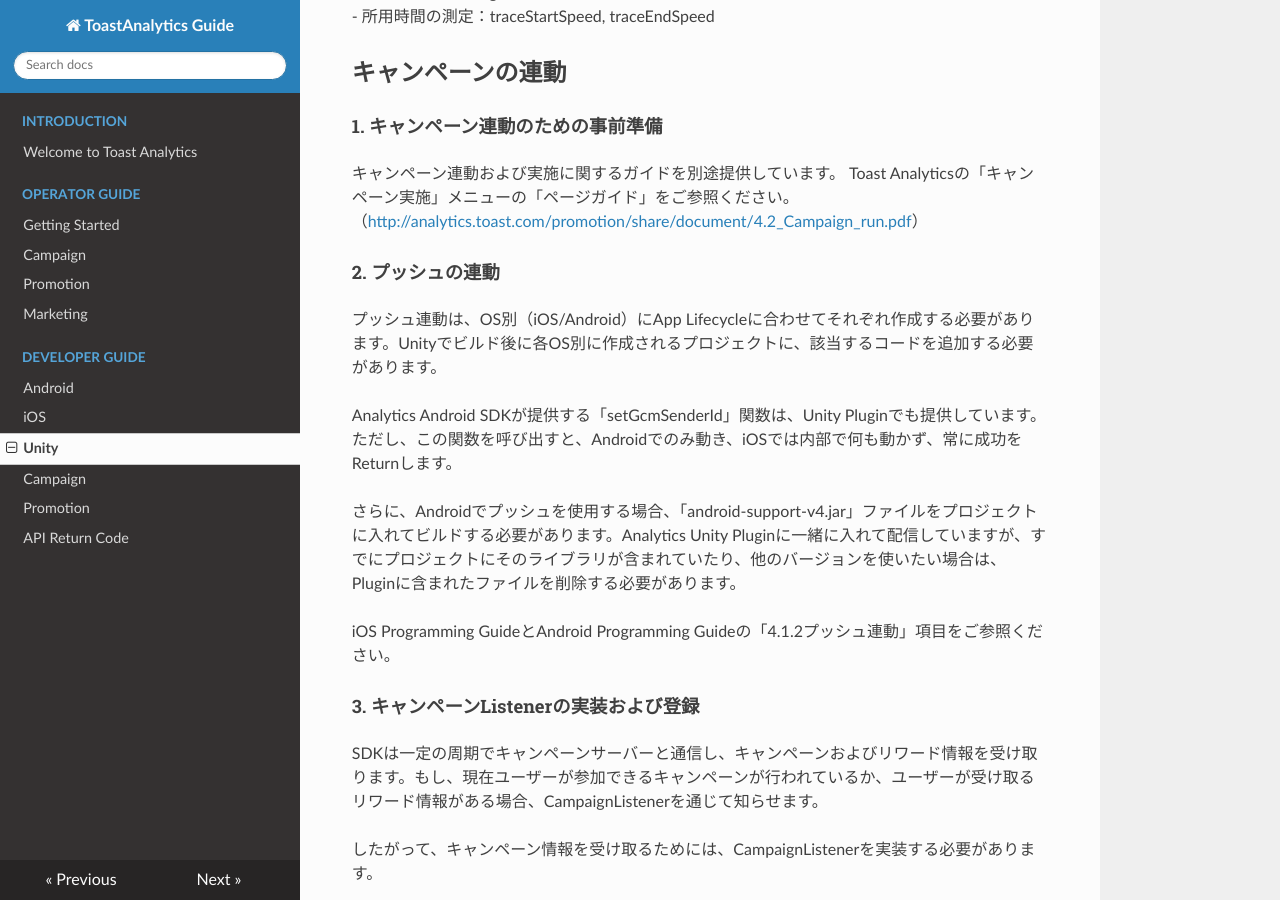
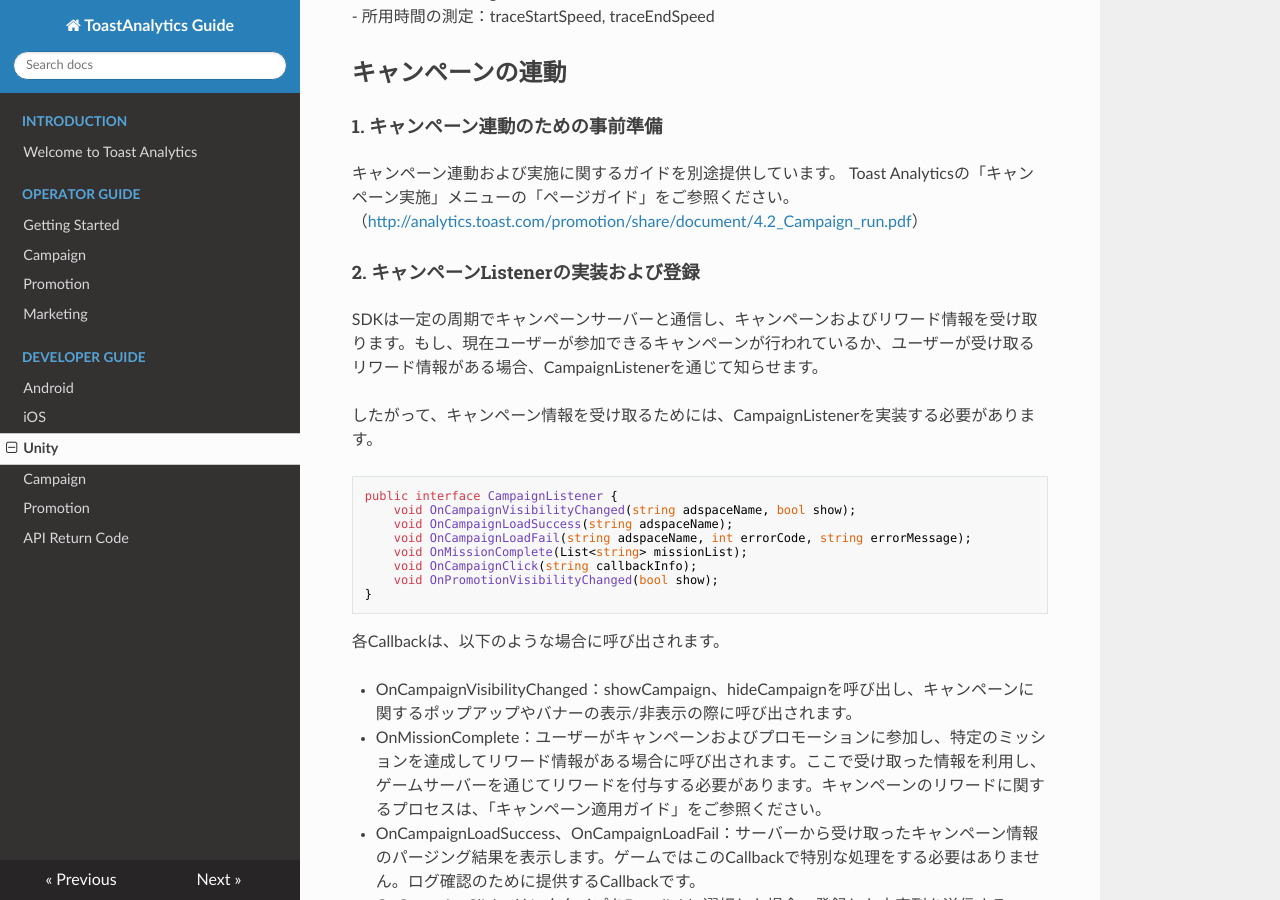
Before and after one commit to ToastAnalytics/ToastAnalytics_JA, an MkDocs documentation site: the page built from docs/Developer/6. Unity Developer Guide.md, in a window 1280 px wide and 900 px high, scrolled down 8154 px. Built offline with MkDocs 1.6.1, drawn with Linux system fonts in a browser that asks for light colours; nearby versions of some CDN libraries; old or Windows-style settings are respelled for this version of MkDocs; some of the changed text lies outside the part shown.

Commit message:
Update 6. Unity Developer Guide.md

````diff
--- a/docs/Developer/6. Unity Developer Guide.md
+++ b/docs/Developer/6. Unity Developer Guide.md
@@ -251,16 +251,7 @@ GameAnalytics.traceFriendCount(100);
 Toast Analyticsの「キャンペーン実施」メニューの「ページガイド」をご参照ください。
 （<http://analytics.toast.com/promotion/share/document/4.2_Campaign_run.pdf>）
 
-####2. プッシュの連動
-プッシュ連動は、OS別（iOS/Android）にApp Lifecycleに合わせてそれぞれ作成する必要があります。Unityでビルド後に各OS別に作成されるプロジェクトに、該当するコードを追加する必要があります。
-
-Analytics Android SDKが提供する「setGcmSenderId」関数は、Unity Pluginでも提供しています。ただし、この関数を呼び出すと、Androidでのみ動き、iOSでは内部で何も動かず、常に成功をReturnします。
-
-さらに、Androidでプッシュを使用する場合、「android-support-v4.jar」ファイルをプロジェクトに入れてビルドする必要があります。Analytics Unity Pluginに一緒に入れて配信していますが、すでにプロジェクトにそのライブラリが含まれていたり、他のバージョンを使いたい場合は、Pluginに含まれたファイルを削除する必要があります。
-
-iOS Programming GuideとAndroid Programming Guideの「4.1.2プッシュ連動」項目をご参照ください。
-
-####3. キャンペーンListenerの実装および登録
+####2. キャンペーンListenerの実装および登録
 SDKは一定の周期でキャンペーンサーバーと通信し、キャンペーンおよびリワード情報を受け取ります。もし、現在ユーザーが参加できるキャンペーンが行われているか、ユーザーが受け取るリワード情報がある場合、CampaignListenerを通じて知らせます。
 
 したがって、キャンペーン情報を受け取るためには、CampaignListenerを実装する必要があります。
@@ -333,7 +324,7 @@ public class MyCampaignListener：CampaignListener
 }
 ```
 
-####4. キャンペーンShow/Hide
+####3. キャンペーンShow/Hide
 
 現在利用者に実施しているキャンペーンがある場合、Analyticsウェブサイトに登録済みのキャンペーンポップアップ/バナーを表示し、表示されたポップアップ/バナーを隠すメソッドです。adspaceNameパラメータは、Analyticsウェブサイトでキャンペーン登録時に定義したadspaceの名前を使います。Adspaceとは、ポップアップ/バナーが表示されるゲーム内の特定場所を意味します。
 
````
Also changed, not shown: other parts of docs/Developer/6. Unity Developer Guide.md (+0 -2 lines).
